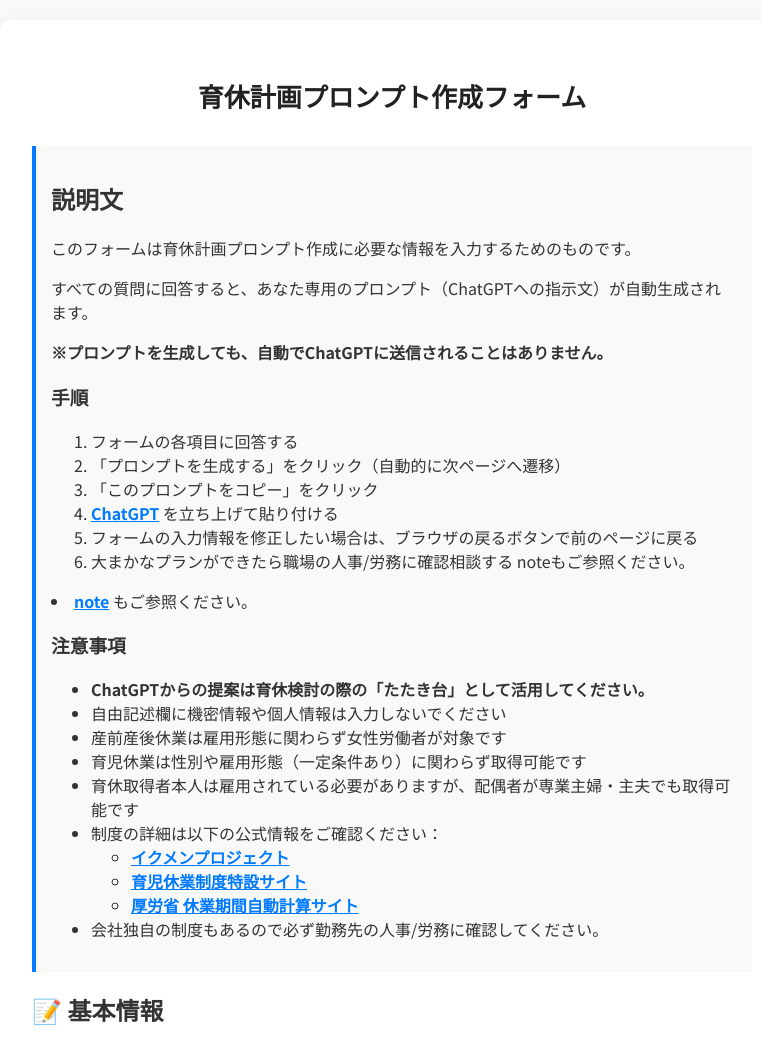
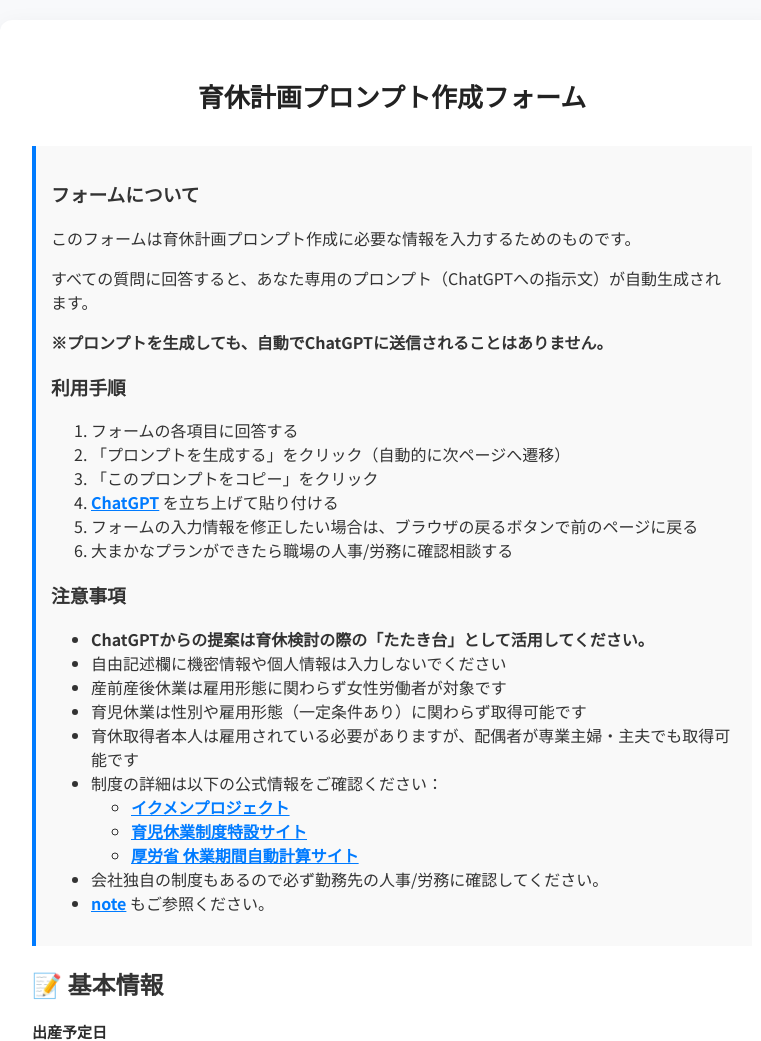
Before and after one commit to kbobshida/ikukkyu_webapp, a Flask app: page / in a window 1280 px wide. Shown: the top 1041 px of the page, without its empty margins (248-1009 px from the left). Run offline with Flask 3, Linux system fonts and the light colour scheme.

Commit message:
Update form.html

```diff
--- a/templates/form.html
+++ b/templates/form.html
@@ -21,22 +21,20 @@
     <h1>育休計画プロンプト作成フォーム</h1>
 
     <div class="description-box" style="margin-bottom: 20px; padding: 15px; background-color: #f9f9f9; border-left: 4px solid #007BFF;">
-        <h2>説明文</h2>
+        <h3>フォームについて</h3>
         <p>このフォームは育休計画プロンプト作成に必要な情報を入力するためのものです。</p>
         <p>すべての質問に回答すると、あなた専用のプロンプト（ChatGPTへの指示文）が自動生成されます。</p>
         <p><strong>※プロンプトを生成しても、自動でChatGPTに送信されることはありません。</strong></p>
 
-        <h3>手順</h3>
+        <h3>利用手順</h3>
         <ol>
             <li>フォームの各項目に回答する</li>
             <li>「プロンプトを生成する」をクリック（自動的に次ページへ遷移）</li>
             <li>「このプロンプトをコピー」をクリック</li>
             <li><a href="https://chat.openai.com/" target="_blank" style="font-weight:bold; color:#007BFF;">ChatGPT</a> を立ち上げて貼り付ける</li>
             <li>フォームの入力情報を修正したい場合は、ブラウザの戻るボタンで前のページに戻る</li>
-            <li>大まかなプランができたら職場の人事/労務に確認相談する
-                noteもご参照ください。</li>
+            <li>大まかなプランができたら職場の人事/労務に確認相談する</li>
         </ol>
-        <li><a href="https://note.com/teamwagaya/n/n4ce30ad3feac?sub_rt=share_pb" target="_blank" style="font-weight:bold; color:#007BFF;">note</a> もご参照ください。</li>
         <h3>注意事項</h3>
         <ul>
             <li><strong>ChatGPTからの提案は育休検討の際の「たたき台」として活用してください。</strong></li>
@@ -52,6 +50,7 @@
                 </ul>
             </li>
             <li>会社独自の制度もあるので必ず勤務先の人事/労務に確認してください。</li>
+            <li><a href="https://note.com/teamwagaya/n/n4ce30ad3feac?sub_rt=share_pb" target="_blank" style="font-weight:bold; color:#007BFF;">note</a> もご参照ください。</li>
         </ul>
     </div>
 
@@ -259,31 +258,7 @@
     </form>
 </div>
 
-<!-- 自動計算JS -->
-<script>
-    function calculateDates() {
-      const dueDate = document.getElementById("due_date").value;
-      const isMultiple = document.getElementById("multiple_yes").checked;
-
-      if (!dueDate) {
-        alert("出産予定日を入力してください");
-        return;
-      }
-
-      fetch("/calculate", {
-        method: "POST",
-        headers: { "Content-Type": "application/json" },
-        body: JSON.stringify({ due_date: dueDate, is_multiple: isMultiple })
-      })
-      .then(response => response.json())
-      .then(data => {
-        document.getElementById("pre_start").value = data["産前休業開始日"];
-        document.getElementById("pre_end").value = data["産前休業終了日"];
-        document.getElementById("post_start").value = data["産後休業開始日"];
-        document.getElementById("post_end").value = data["産後休業終了日"];
-      });
-    }
-  </script>
+    <script src="{{ url_for('static', filename='script.js') }}"></script>
 
 </body>
 </html>
```
